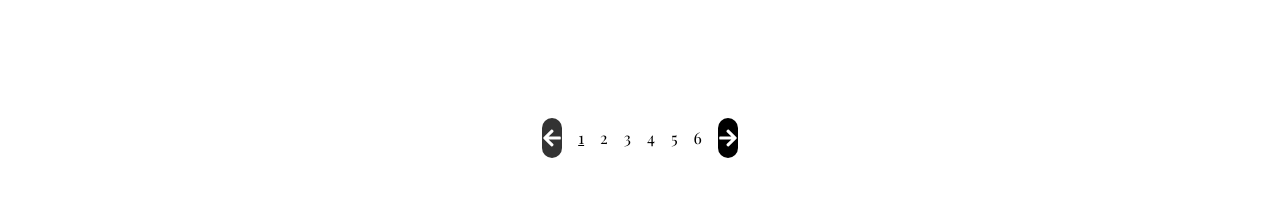
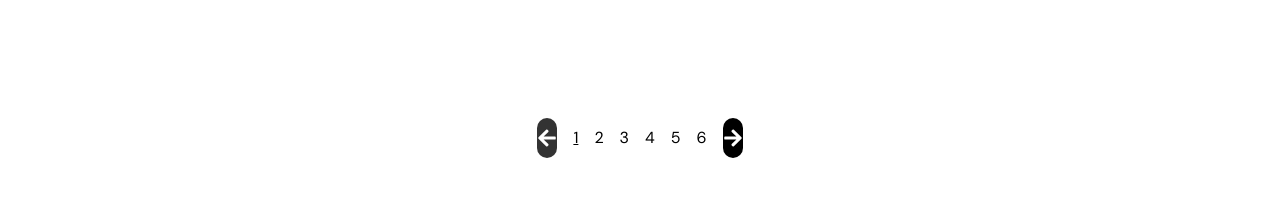
Before and after one commit to YourBookTeam/YBT_Website, a React (Vite) app: page /careers in a window 1280 px wide. Shown: the part 4260-4476 px from the top of the page. Built offline with nearby package versions, Linux system fonts and the light colour scheme; a web font is replaced by a local one.

Commit message:
changed font of pagination

```diff
--- a/src/components/careers_page/Pagination.jsx
+++ b/src/components/careers_page/Pagination.jsx
@@ -7,7 +7,7 @@ function Pagination({ totalPages, currentPage, handlePrevious, handleNext, handl
             <FaArrowLeft className="text-white w-5 h-5 text-center"/>
         </button>
         {Array.from({length: totalPages}, (value, index) => index+1).map((num) => (
-            <button key={num} className={`cursor-pointer ${currentPage == num ? "underline" : ""}`} onClick={() => handlePageClick(num)}>
+            <button key={num} className={`cursor-pointer font-secondary ${currentPage == num ? "underline" : ""}`} onClick={() => handlePageClick(num)}>
                 {num}
             </button>
         ))}
```
